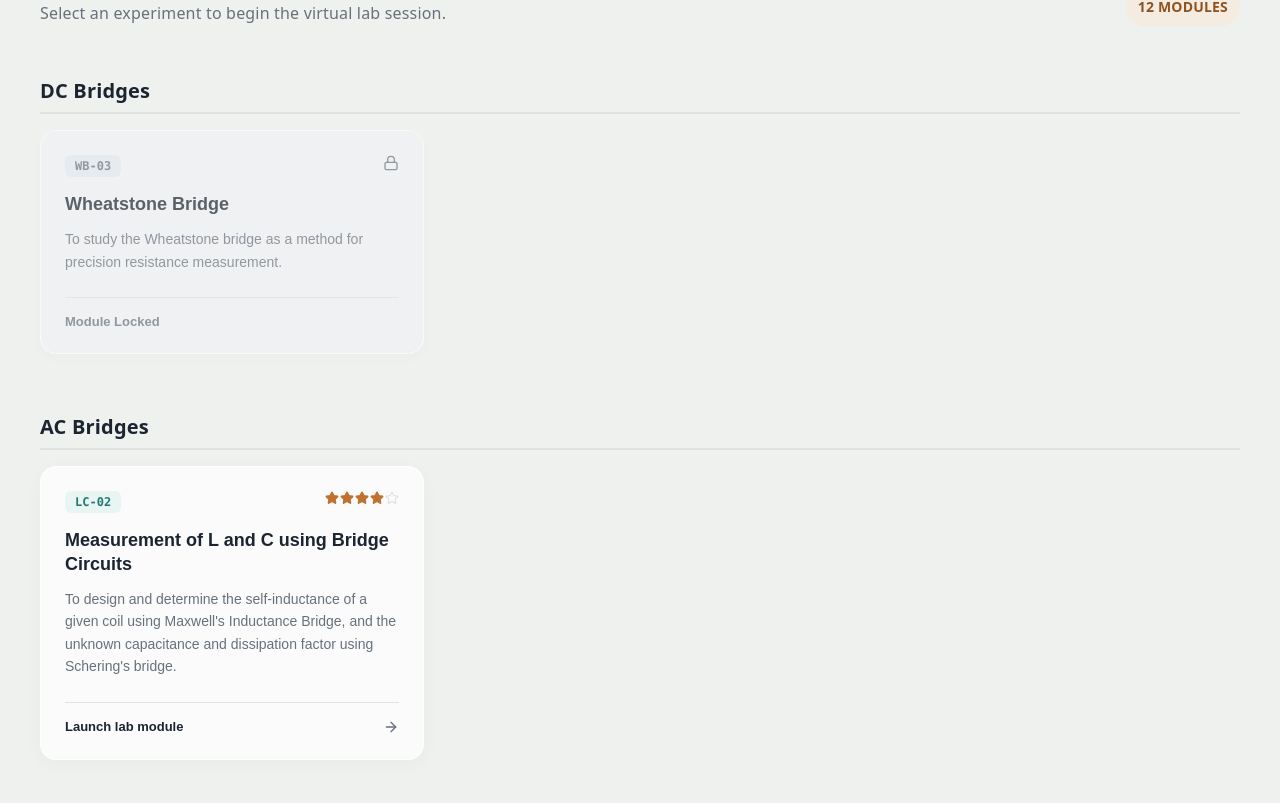
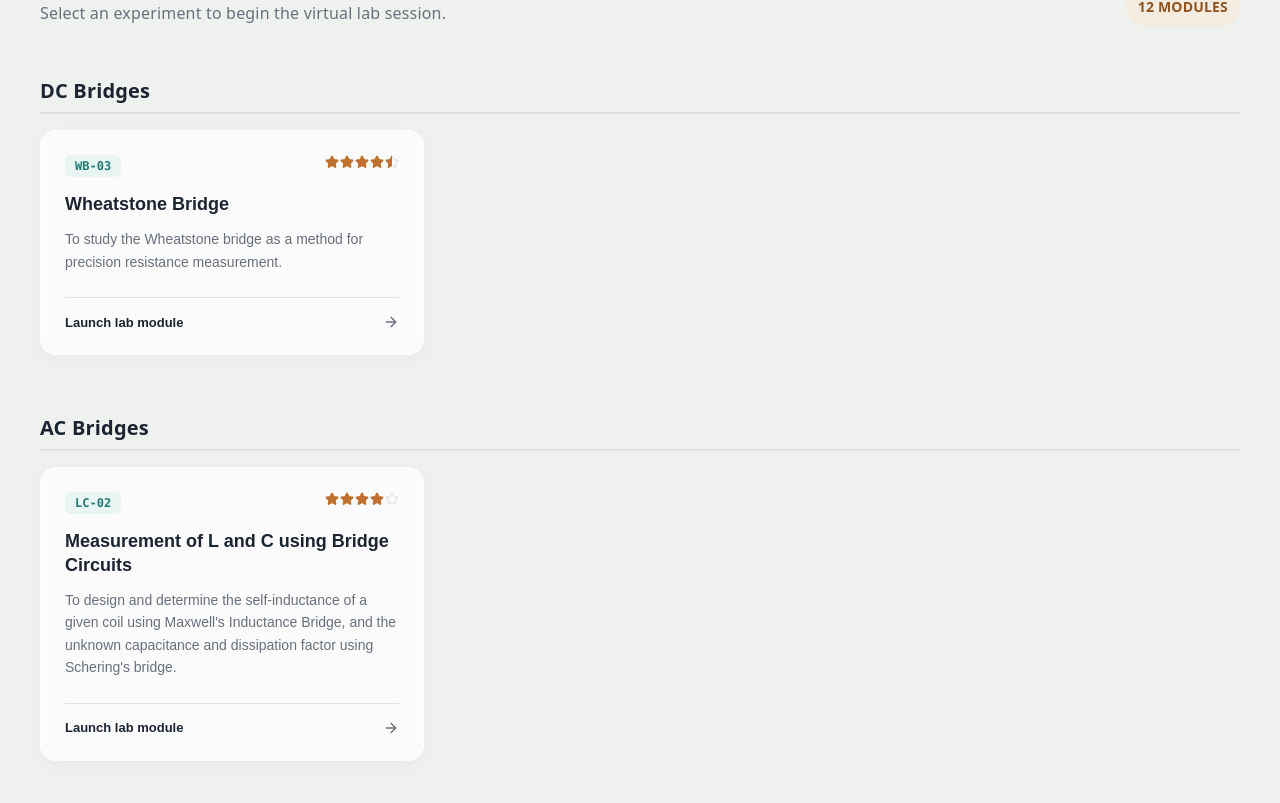
Before and after one commit to SiD4422/vlab, a React (Vite) app: page / in a window 1280 px wide. Shown: the part 1157-1960 px from the top of the page. Built offline with nearby package versions, Linux system fonts and the light colour scheme.

Commit message:
feat: unlock all experiments

```diff
--- a/src/App.jsx
+++ b/src/App.jsx
@@ -645,7 +645,7 @@ function Home({ onOpen, unlocked }) {
               <h3 style={{ fontSize: 20, fontWeight: 700, color: C.ink, marginBottom: 16, borderBottom: `2px solid ${C.border}`, paddingBottom: 8 }}>{category.title}</h3>
               <div style={{ display: "grid", gridTemplateColumns: "repeat(auto-fill, minmax(340px, 1fr))", gap: 24 }}>
                 {EXPERIMENTS.filter(category.filter).map(exp => {
-                  const isLocked = !unlocked && exp.id !== "strain-gauge" && exp.id !== "bridge-circuits";
+                  const isLocked = false;
                   return (
             <button
               key={exp.id}
@@ -1113,7 +1113,7 @@ export default function App() {
                   <div style={{ color: "rgba(255,255,255,0.4)", fontSize: 11, fontWeight: 800, letterSpacing: 1.5, textTransform: "uppercase", marginBottom: 12 }}>{category.title}</div>
                   <div style={{ display: "flex", flexDirection: "column", gap: 8 }}>
                     {exps.map((exp, i) => {
-                      const isLocked = !unlocked && exp.id !== "strain-gauge" && exp.id !== "bridge-circuits";
+                      const isLocked = false;
                       return (
                 <button
                   key={exp.id}
```
